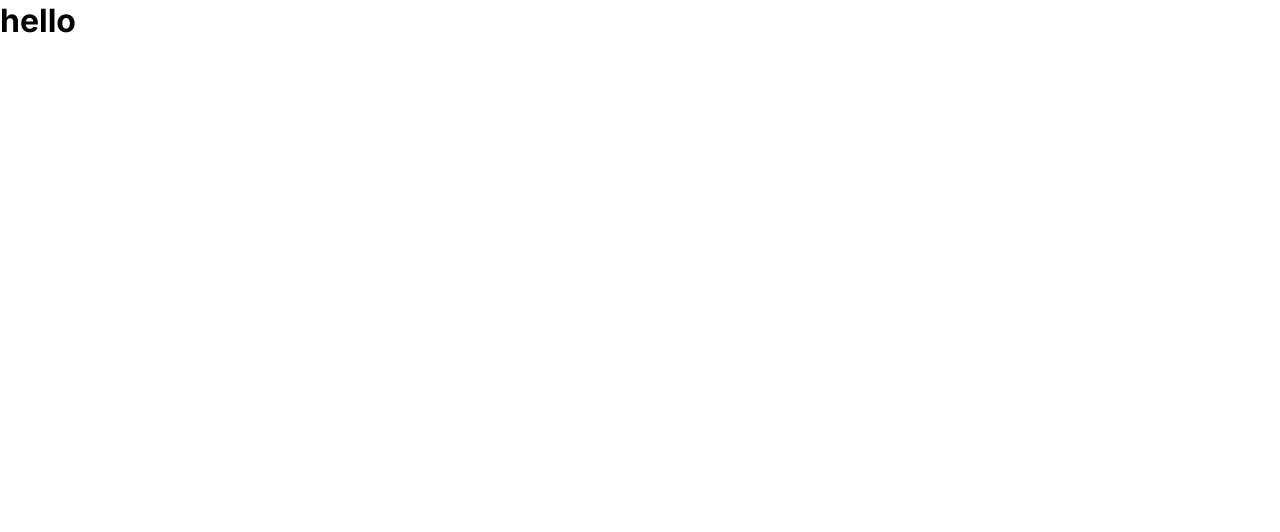
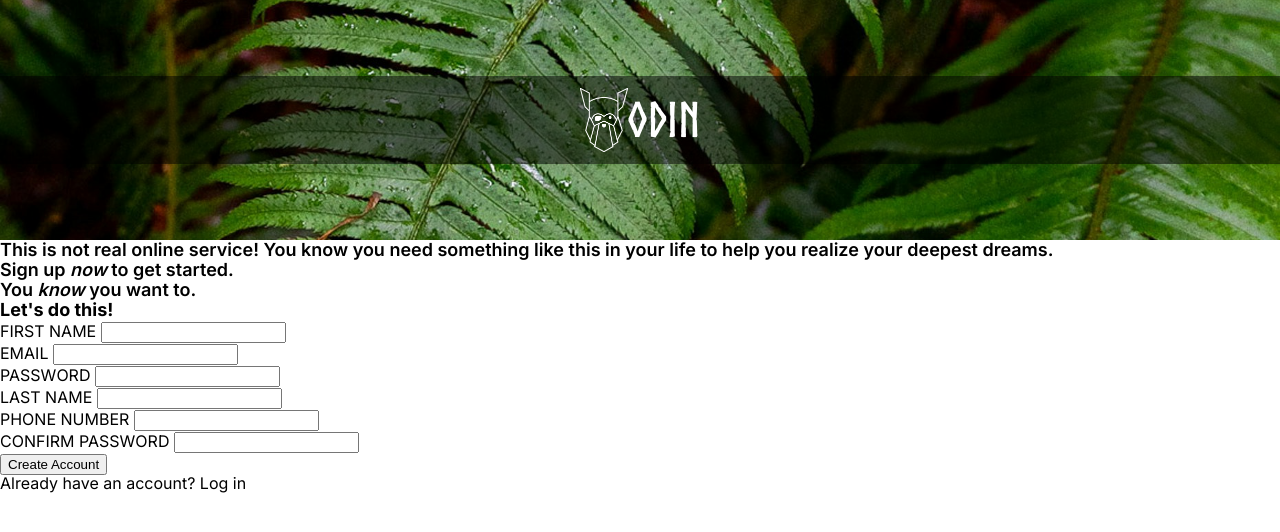
Before and after one commit to markjffrsn/form_project-1, a plain HTML site: page index.html in a window 1280 px wide. Drawn offline with Linux system fonts and the light colour scheme.

Commit message:
CSS - Undone

```diff
--- a/index.html
+++ b/index.html
@@ -7,6 +7,111 @@
     <link rel="stylesheet" href="style.css" />
   </head>
   <body>
-    <h1>hello</h1>
+    <main>
+      <section class="sign-up">
+        <div class="sign-up__wrapper">
+          <div class="sign-up__sidenav">
+            <div class="sign-up__logo">
+              <img
+                src="./img/odin-lined.png"
+                alt="Odin Lined"
+                class="sign-up__image"
+                width="48"
+              />
+              <span class="sign-up__logo-text">ODIN</span>
+            </div>
+          </div>
+
+          <form action="" method="">
+            <div class="sign-up__content-wrapper">
+              <div class="sign-up__text">
+                <p>
+                  This is not real online service! You know you need something
+                  like this in your life to help you realize your deepest
+                  dreams.
+                  <br />
+                  Sign up <em>now</em> to get started.
+                </p>
+                <p>You <em>know</em> you want to.</p>
+              </div>
+
+              <div class="sign-up__inputs-wrapper">
+                <h3 class="sign-up__form-heading">Let's do this!</h3>
+                <div class="sign-up__inputs">
+                  <div class="sign-up__left-inputs">
+                    <div class="sign-up__item">
+                      <label for="first_name">FIRST NAME</label>
+                      <input
+                        type="text"
+                        name="first_name"
+                        id="first_name"
+                        required
+                      />
+                    </div>
+
+                    <div class="sign-up__item">
+                      <label for="email">EMAIL</label>
+                      <input type="email" name="email" id="email" required />
+                    </div>
+
+                    <div class="sign-up__item">
+                      <label for="password">PASSWORD</label>
+                      <input
+                        type="password"
+                        name="password"
+                        id="password"
+                        required
+                      />
+                    </div>
+                  </div>
+
+                  <div class="sign-up__right-inputs">
+                    <div class="sign-up__item">
+                      <label for="last__name">LAST NAME</label>
+                      <input
+                        type="text"
+                        name="last__name"
+                        id="last__name"
+                        required
+                      />
+                    </div>
+
+                    <div class="sign-up__item">
+                      <label for="phone_number">PHONE NUMBER</label>
+                      <input
+                        type="tel"
+                        name="phone_number"
+                        id="phone_number"
+                        required
+                      />
+                    </div>
+
+                    <div class="sign-up__item">
+                      <label for="confirm_password">CONFIRM PASSWORD</label>
+                      <input
+                        type="password"
+                        name="confirm_password"
+                        id="confirm_password"
+                        required
+                      />
+                    </div>
+                  </div>
+                </div>
+              </div>
+
+              <div class="sign-up__button-wrapper">
+                <button type="submit" class="sign-up__button">
+                  Create Account
+                </button>
+                <p class="sign-up__account-prompt">
+                  Already have an account?
+                  <a href="#!" class="sign-up__login">Log in</a>
+                </p>
+              </div>
+            </div>
+          </form>
+        </div>
+      </section>
+    </main>
   </body>
 </html>
--- a/style.css
+++ b/style.css
@@ -36,11 +36,26 @@
 
   /* Fonts */
   :root {
+    --fs-48: calc(48 / 16 * 1rem);
+    --fs-18: calc(18 / 16 * 1rem);
+    --fs-16: calc(16 / 16 * 1rem);
+    --fs-14: calc(14 / 16 * 1rem);
+    --fs-12: calc(12 / 16 * 1rem);
+
+    --font-size-logo-text: var(--fs-48);
+    --font-size-h3: var(--fs-18);
+    --font-size-label: var(--fs-12);
+    --font-size-input: var(--fs-16);
+    --font-size-button: var(--fs-16);
+    --font-size-p-small: var(--fs-14);
+    --font-size-p-large: var(--fs-18);
+    --font-size-link: var(--fs-14);
   }
 
   /* Colors */
   :root {
     --c-black: hsl(0, 0%, 0%);
+    --c-black-semi-transparent: hsla(0, 0%, 0%, 0.5);
     --c-white: hsl(0, 0%, 100%);
     --c-gray-light: hsl(220, 13%, 91%);
     --c-gray-lighter: hsl(210, 20%, 98%);
@@ -74,4 +89,77 @@
     line-height: 1.3;
     color: var(--color-text-dark);
   }
+
+  h3 {
+    font-size: var(--font-size-h3);
+    line-height: 1.2;
+  }
+
+  p {
+    line-height: 1.1;
+  }
+
+  a {
+    color: var(--color-text-dark);
+    text-decoration: none;
+  }
+
+  img {
+    max-width: 100%;
+    height: auto;
+    display: block;
+    object-fit: cover;
+  }
 }
+
+@layer compenents {
+  .sign-up {
+    .sign-up__wrapper {
+    }
+
+    .sign-up__sidenav {
+      height: 30vh;
+      display: grid;
+      place-items: center;
+      background: url(./img/bg-img.jpg) center / cover;
+      color: var(--color-text-light);
+
+      .sign-up__logo {
+        width: 100%;
+        padding: 12px 0;
+
+        display: flex;
+        align-items: center;
+        justify-content: center;
+        background-color: var(--c-black-semi-transparent);
+
+        .sign-up__logo-text {
+          font-family: "Norse", Arial, Helvetica, sans-serif;
+          font-size: var(--font-size-logo-text);
+        }
+      }
+    }
+
+    .sign-up__content-wrapper {
+      .sign-up__text {
+        p {
+          font-size: var(--font-size-p-large);
+          font-weight: 600;
+        }
+      }
+
+      .sign-up__inputs-wrapper {
+        .sign-up__form-heading {
+        }
+
+        .sign-up__inputs {
+          .sign-up__left-inputs {
+          }
+
+          .sign-up-right-inputs {
+          }
+        }
+      }
+    }
+  }
+}
```
Also changed, not shown: img/sign-up-form.png (added).
